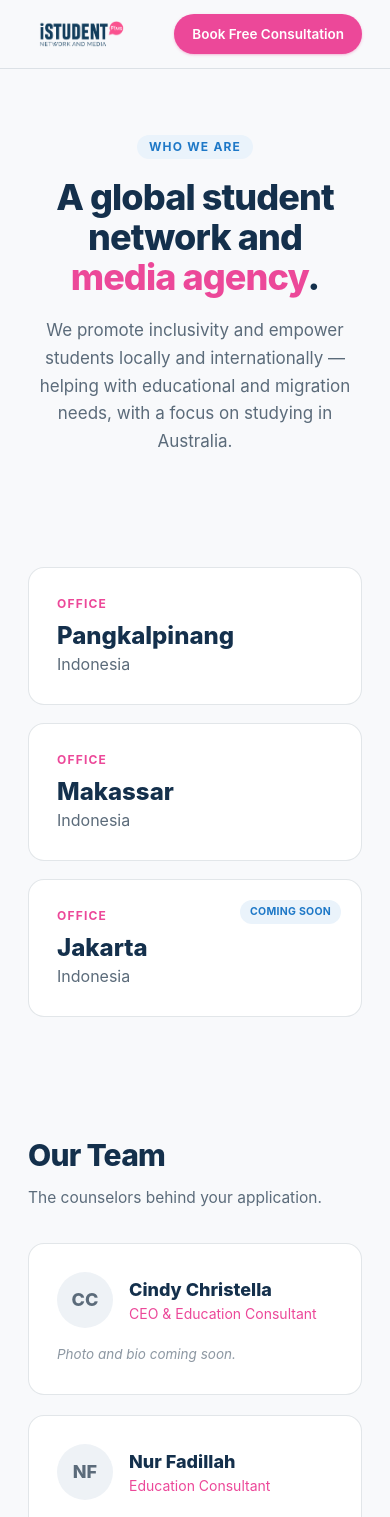
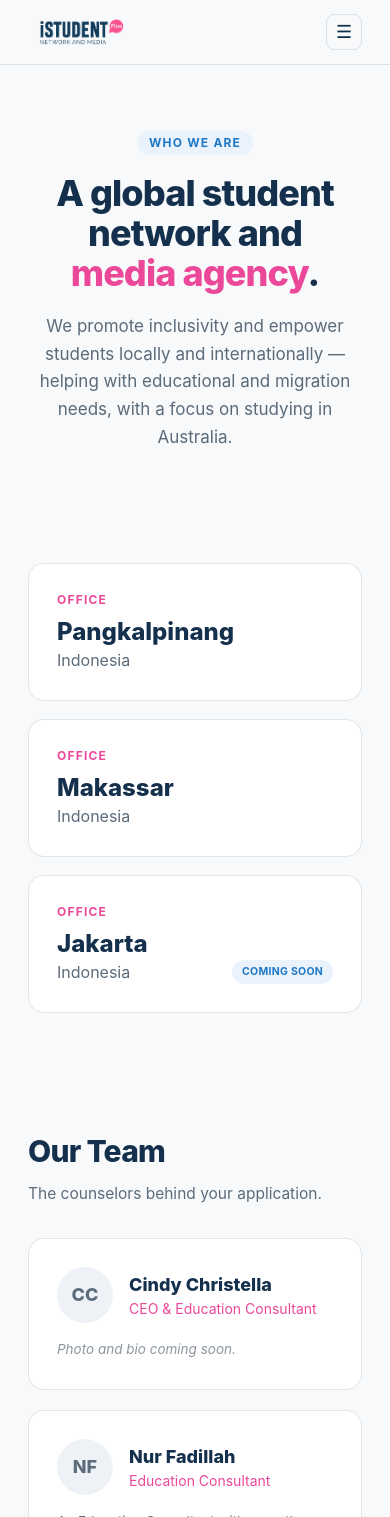
Before and after one commit to putrairawan992/istudentplus, a Next.js app: page /about in a window 390 px wide. Shown: the top 1517 px of the page. Built offline with nearby package versions, Linux system fonts and the light colour scheme.

Commit message:
[FE] update header

```diff
--- a/app/about/page.tsx
+++ b/app/about/page.tsx
@@ -74,17 +74,19 @@ export default function AboutPage() {
         <section className="py-14">
           <div className="mx-auto grid max-w-5xl gap-4.5 px-7 sm:grid-cols-3">
             {OFFICES.map((office) => (
-              <div key={office.city} className="relative rounded-2xl border border-line bg-card p-7">
-                {office.status && (
-                  <span className="absolute right-5 top-5 rounded-full bg-sky-ink px-2.5 py-1 text-[10.5px] font-bold uppercase tracking-wide text-sky">
-                    {office.status}
-                  </span>
-                )}
+              <div key={office.city} className="rounded-2xl border border-line bg-card p-7">
                 <div className="mb-2 text-xs font-bold uppercase tracking-widest text-accent">
                   Office
                 </div>
                 <h3 className="text-2xl font-extrabold">{office.city}</h3>
-                <p className="text-muted">{office.country}</p>
+                <div className="flex flex-wrap items-center justify-between gap-1.5">
+                  <p className="text-muted">{office.country}</p>
+                  {office.status && (
+                    <span className="rounded-full bg-sky-ink px-2.5 py-1 text-[10.5px] font-bold uppercase tracking-wide text-sky">
+                      {office.status}
+                    </span>
+                  )}
+                </div>
               </div>
             ))}
           </div>
--- a/app/components/Header.tsx
+++ b/app/components/Header.tsx
@@ -1,3 +1,6 @@
+"use client";
+
+import { useState } from "react";
 import Image from "next/image";
 import Link from "next/link";
 
@@ -60,14 +63,14 @@ const NAV_ITEMS: NavItem[] = [
 function NavLink({ item }: { item: NavItem }) {
   if (!item.children) {
     return (
-      <Link href={item.href} className="transition-colors hover:text-ink">
+      <Link href={item.href} className="whitespace-nowrap transition-colors hover:text-ink">
         {item.label}
       </Link>
     );
   }
   return (
     <div className="group relative">
-      <Link href={item.href} className="flex items-center gap-1 transition-colors hover:text-ink">
+      <Link href={item.href} className="flex items-center gap-1 whitespace-nowrap transition-colors hover:text-ink">
         {item.label}
         <span className="text-[9px] opacity-60">▼</span>
       </Link>
@@ -86,10 +89,49 @@ function NavLink({ item }: { item: NavItem }) {
   );
 }
 
+function MobileNavItem({ item, onNavigate }: { item: NavItem; onNavigate: () => void }) {
+  const [open, setOpen] = useState(false);
+  if (!item.children) {
+    return (
+      <Link href={item.href} onClick={onNavigate} className="block px-2 py-2.5 font-semibold text-ink">
+        {item.label}
+      </Link>
+    );
+  }
+  return (
+    <div>
+      <button
+        type="button"
+        onClick={() => setOpen((v) => !v)}
+        className="flex w-full items-center justify-between px-2 py-2.5 font-semibold text-ink"
+      >
+        {item.label}
+        <span className={`text-[10px] opacity-60 transition-transform ${open ? "rotate-180" : ""}`}>▼</span>
+      </button>
+      {open && (
+        <div className="flex flex-col border-l border-line pl-3">
+          {item.children.map((child) => (
+            <Link
+              key={child.label}
+              href={child.href}
+              onClick={onNavigate}
+              className="px-2 py-2 text-sm text-muted hover:text-ink"
+            >
+              {child.label}
+            </Link>
+          ))}
+        </div>
+      )}
+    </div>
+  );
+}
+
 export default function Header() {
+  const [menuOpen, setMenuOpen] = useState(false);
+
   return (
     <header className="sticky top-0 z-50 border-b border-line bg-paper/90 backdrop-blur">
-      <div className="mx-auto flex max-w-6xl items-center justify-between gap-6 px-7 py-3.5">
+      <div className="mx-auto flex max-w-[1400px] items-center justify-between gap-5 px-7 py-3.5">
         <Link href="/" className="shrink-0">
           <Image
             src="/icon-istudentplus.png"
@@ -100,7 +142,7 @@ export default function Header() {
             className="h-9 w-auto"
           />
         </Link>
-        <nav className="hidden gap-6 text-sm font-medium text-muted lg:flex">
+        <nav className="hidden gap-4 text-sm font-medium text-muted xl:flex">
           {NAV_ITEMS.map((item) => (
             <NavLink key={item.label} item={item} />
           ))}
@@ -111,12 +153,42 @@ export default function Header() {
           </Link>
           <Link
             href="/#consultation"
-            className="rounded-full bg-accent px-4.5 py-2.5 text-[13.5px] font-semibold text-white shadow-sm shadow-accent/30 transition-transform hover:scale-[1.03]"
+            className="hidden rounded-full bg-accent px-4.5 py-2.5 text-[13.5px] font-semibold text-white shadow-sm shadow-accent/30 transition-transform hover:scale-[1.03] sm:inline-block"
           >
             Book Free Consultation
           </Link>
+          <button
+            type="button"
+            onClick={() => setMenuOpen((v) => !v)}
+            aria-label="Toggle menu"
+            className="flex h-9 w-9 items-center justify-center rounded-lg border border-line xl:hidden"
+          >
+            <span className="text-lg">{menuOpen ? "✕" : "☰"}</span>
+          </button>
         </div>
       </div>
+
+      {menuOpen && (
+        <div className="border-t border-line bg-paper px-7 py-3 xl:hidden">
+          <nav className="flex flex-col divide-y divide-line">
+            {NAV_ITEMS.map((item) => (
+              <MobileNavItem key={item.label} item={item} onNavigate={() => setMenuOpen(false)} />
+            ))}
+          </nav>
+          <div className="mt-3 flex flex-col gap-2.5 border-t border-line pt-3">
+            <Link href="/contact" onClick={() => setMenuOpen(false)} className="px-2 py-1 text-sm font-medium text-muted">
+              Login
+            </Link>
+            <Link
+              href="/#consultation"
+              onClick={() => setMenuOpen(false)}
+              className="rounded-full bg-accent px-4.5 py-2.5 text-center text-[13.5px] font-semibold text-white"
+            >
+              Book Free Consultation
+            </Link>
+          </div>
+        </div>
+      )}
     </header>
   );
 }
--- a/app/contact/page.tsx
+++ b/app/contact/page.tsx
@@ -56,17 +56,19 @@ export default function ContactPage() {
 
               <div className="grid gap-3 sm:grid-cols-3">
                 {OFFICES.map((office) => (
-                  <div key={office.city} className="relative rounded-2xl border border-line bg-card p-5">
-                    {office.status && (
-                      <span className="absolute right-4 top-4 rounded-full bg-sky-ink px-2 py-0.5 text-[9.5px] font-bold uppercase tracking-wide text-sky">
-                        {office.status}
-                      </span>
-                    )}
+                  <div key={office.city} className="rounded-2xl border border-line bg-card p-5">
                     <div className="mb-1 text-xs font-bold uppercase tracking-widest text-accent">
                       Office
                     </div>
                     <div className="text-lg font-extrabold">{office.city}</div>
-                    <div className="text-sm text-muted">{office.country}</div>
+                    <div className="flex flex-wrap items-center justify-between gap-1.5">
+                      <div className="text-sm text-muted">{office.country}</div>
+                      {office.status && (
+                        <span className="rounded-full bg-sky-ink px-2 py-0.5 text-[9.5px] font-bold uppercase tracking-wide text-sky">
+                          {office.status}
+                        </span>
+                      )}
+                    </div>
                   </div>
                 ))}
               </div>
```
